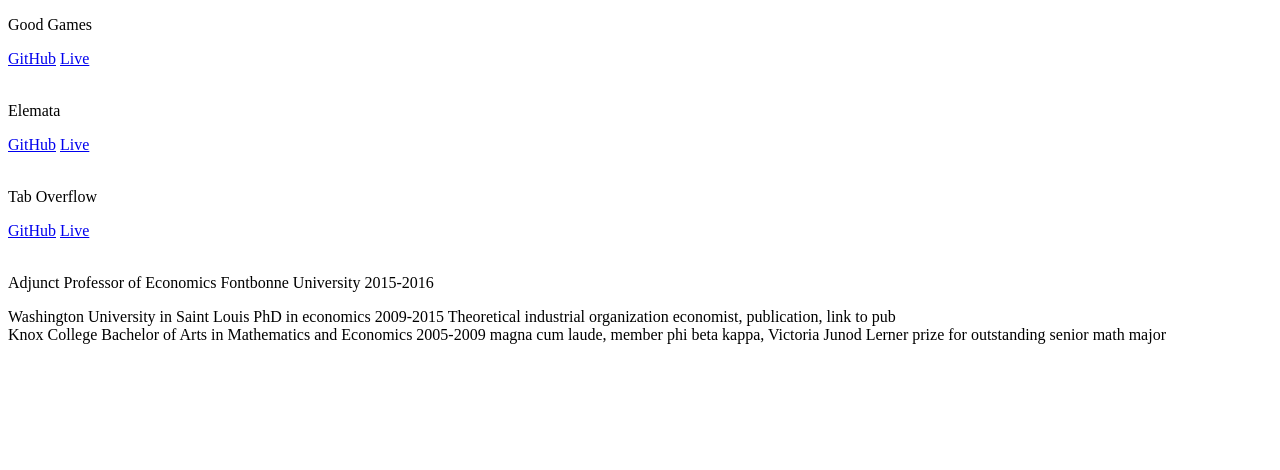
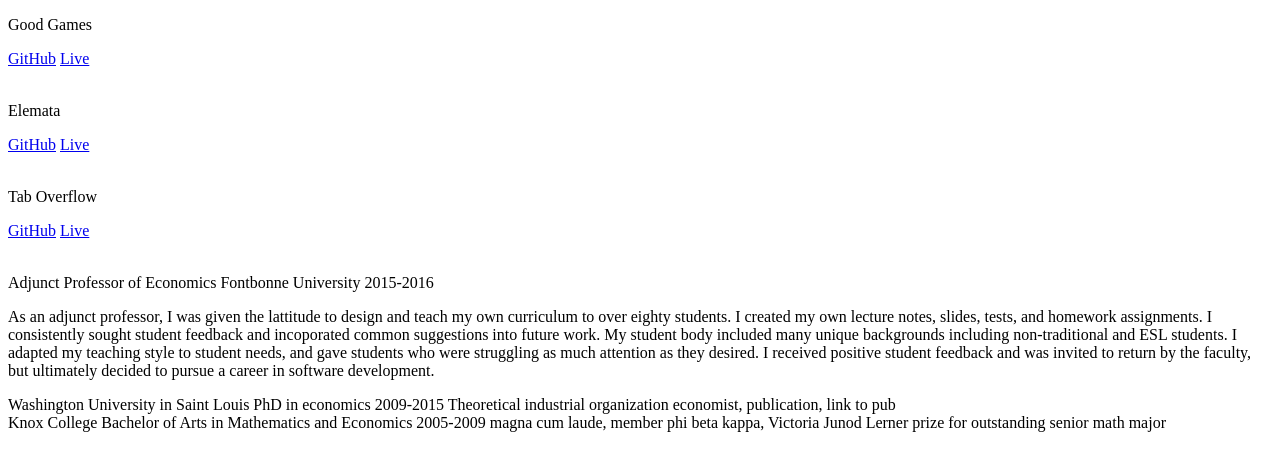
Before and after one commit to Bradyvaughan/portfolio, a plain HTML site: page index.html in a window 1280 px wide. Drawn offline with Linux system fonts and the light colour scheme.

Commit message:
added adjunct job description

```diff
--- a/index.html
+++ b/index.html
@@ -56,7 +56,18 @@
           <span>2015-2016</span>
         </div>
         <p class='job-desc'>
+          As an adjunct professor, I was given the lattitude to design and teach
+          my own curriculum to over eighty students.  I created my own lecture
+          notes, slides, tests, and homework assignments.  I consistently sought
+          student feedback and incoporated common suggestions into future work.
 
+          My student body included many unique backgrounds including non-traditional
+          and ESL students.  I adapted my teaching style to student needs, and
+          gave students who were struggling as much attention as they desired.
+
+          I received positive student feedback and was invited to return by the
+          faculty, but ultimately decided to pursue a career in software
+          development.
         </p>
       </div>
     </section>
```
